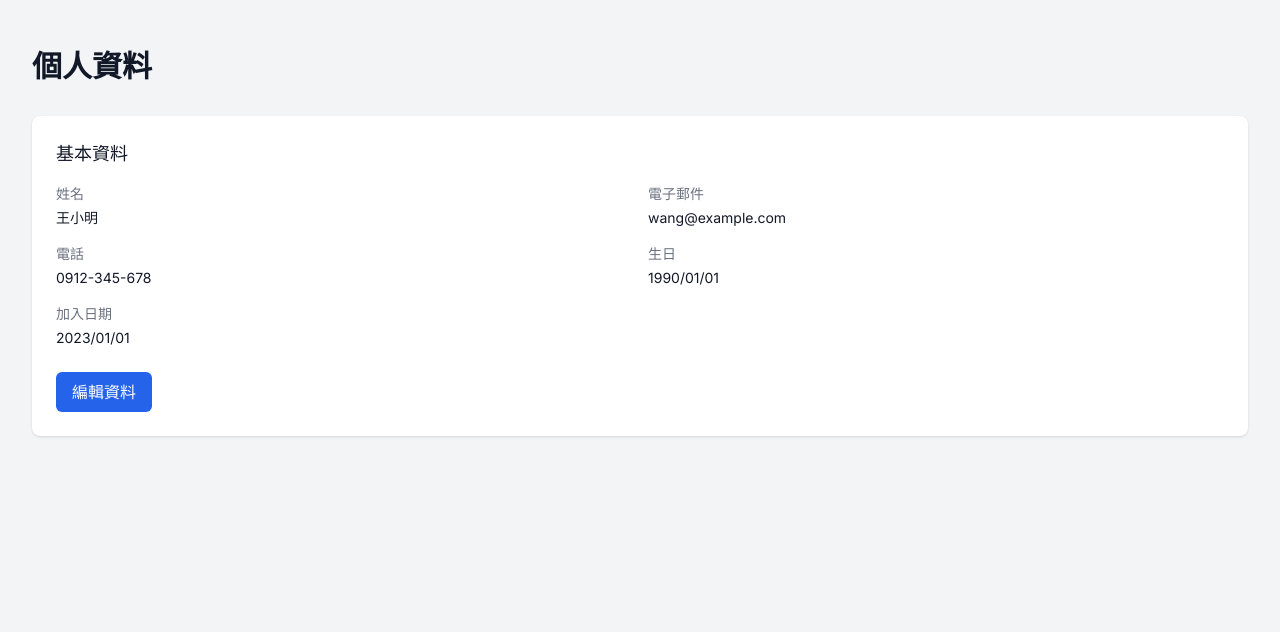
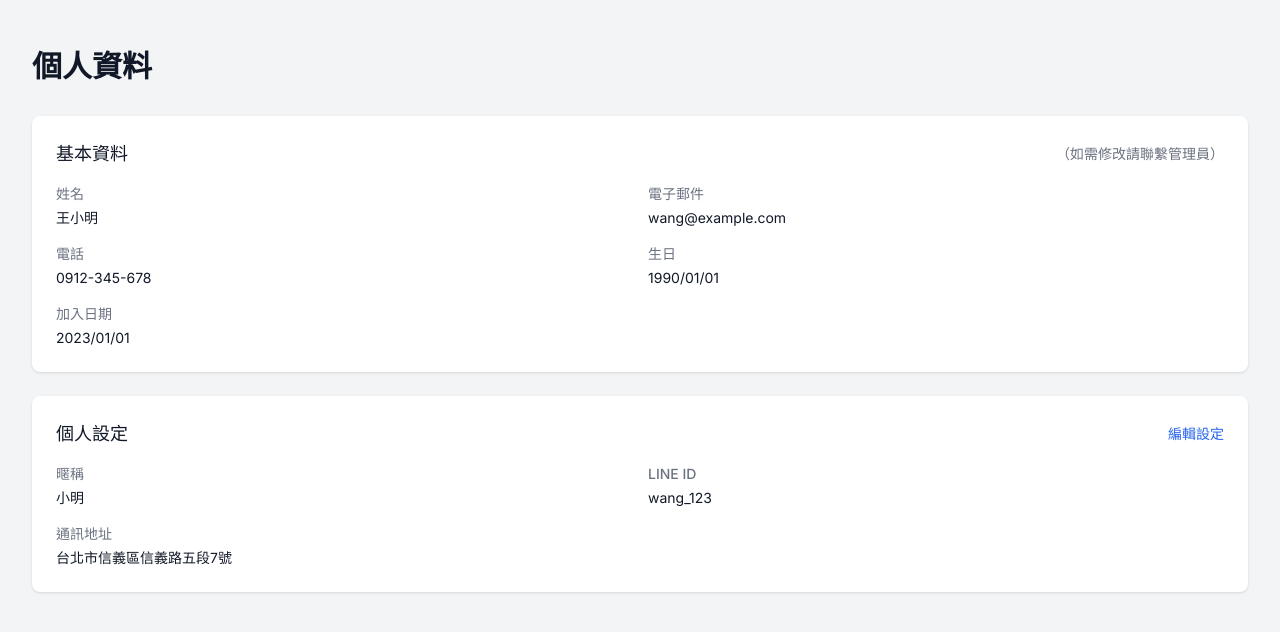
Before and after one commit to yyami731117tw/sum-crm, a Next.js app: page /profile in a window 1280 px wide. Shown: the top 632 px of the page. Built offline with nearby package versions, Linux system fonts and the light colour scheme.

Commit message:
feat: 新增個人資料可編輯欄位

```diff
--- a/pages/profile.tsx
+++ b/pages/profile.tsx
@@ -5,22 +5,39 @@ import { useEffect, useState } from 'react'
 import { useRouter } from 'next/router'
 
 interface UserProfile {
+  // 基本資料（不可編輯）
   name: string
   email: string
   phone: string
   birthday: string
   joinDate: string
+  // 個人設定（可編輯）
+  nickname: string
+  lineId: string
+  address: string
 }
 
 const ProfilePage: NextPage = () => {
   const { user, loading } = useAuth()
   const router = useRouter()
   const [profile, setProfile] = useState<UserProfile>({
+    // 基本資料
     name: '王小明',
     email: 'wang@example.com',
     phone: '0912-345-678',
     birthday: '1990/01/01',
-    joinDate: '2023/01/01'
+    joinDate: '2023/01/01',
+    // 個人設定
+    nickname: '小明',
+    lineId: 'wang_123',
+    address: '台北市信義區信義路五段7號'
+  })
+
+  const [isEditing, setIsEditing] = useState(false)
+  const [editForm, setEditForm] = useState({
+    nickname: profile.nickname,
+    lineId: profile.lineId,
+    address: profile.address
   })
 
   useEffect(() => {
@@ -28,6 +45,18 @@ const ProfilePage: NextPage = () => {
       router.push('/login')
     }
   }, [loading, user, router])
+
+  const handleSubmit = async (e: React.FormEvent) => {
+    e.preventDefault()
+    // TODO: 實作更新個人設定的 API 調用
+    setProfile(prev => ({
+      ...prev,
+      nickname: editForm.nickname,
+      lineId: editForm.lineId,
+      address: editForm.address
+    }))
+    setIsEditing(false)
+  }
 
   if (loading) {
     return (
@@ -51,9 +80,13 @@ const ProfilePage: NextPage = () => {
           <div className="px-4 py-6 sm:px-0">
             <h1 className="text-3xl font-bold text-gray-900 mb-8">個人資料</h1>
 
-            <div className="bg-white shadow rounded-lg">
+            {/* 基本資料（不可編輯） */}
+            <div className="bg-white shadow rounded-lg mb-6">
               <div className="px-4 py-5 sm:p-6">
-                <h2 className="text-lg font-medium text-gray-900 mb-4">基本資料</h2>
+                <div className="flex justify-between items-center mb-4">
+                  <h2 className="text-lg font-medium text-gray-900">基本資料</h2>
+                  <span className="text-sm text-gray-500">（如需修改請聯繫管理員）</span>
+                </div>
                 <div className="grid grid-cols-1 gap-4 sm:grid-cols-2">
                   <div>
                     <label className="block text-sm font-medium text-gray-500">姓名</label>
@@ -76,11 +109,94 @@ const ProfilePage: NextPage = () => {
                     <p className="mt-1 text-sm text-gray-900">{profile.joinDate}</p>
                   </div>
                 </div>
-                <div className="mt-6">
-                  <button className="bg-blue-600 text-white px-4 py-2 rounded-md hover:bg-blue-700">
-                    編輯資料
-                  </button>
+              </div>
+            </div>
+
+            {/* 個人設定（可編輯） */}
+            <div className="bg-white shadow rounded-lg">
+              <div className="px-4 py-5 sm:p-6">
+                <div className="flex justify-between items-center mb-4">
+                  <h2 className="text-lg font-medium text-gray-900">個人設定</h2>
+                  {!isEditing && (
+                    <button
+                      onClick={() => setIsEditing(true)}
+                      className="text-blue-600 hover:text-blue-700 text-sm font-medium"
+                    >
+                      編輯設定
+                    </button>
+                  )}
                 </div>
+
+                {isEditing ? (
+                  <form onSubmit={handleSubmit}>
+                    <div className="grid grid-cols-1 gap-4 sm:grid-cols-2">
+                      <div>
+                        <label className="block text-sm font-medium text-gray-700">暱稱</label>
+                        <input
+                          type="text"
+                          value={editForm.nickname}
+                          onChange={(e) => setEditForm({ ...editForm, nickname: e.target.value })}
+                          className="mt-1 block w-full border border-gray-300 rounded-md shadow-sm py-2 px-3 focus:outline-none focus:ring-blue-500 focus:border-blue-500 sm:text-sm"
+                        />
+                      </div>
+                      <div>
+                        <label className="block text-sm font-medium text-gray-700">LINE ID</label>
+                        <input
+                          type="text"
+                          value={editForm.lineId}
+                          onChange={(e) => setEditForm({ ...editForm, lineId: e.target.value })}
+                          className="mt-1 block w-full border border-gray-300 rounded-md shadow-sm py-2 px-3 focus:outline-none focus:ring-blue-500 focus:border-blue-500 sm:text-sm"
+                        />
+                      </div>
+                      <div className="sm:col-span-2">
+                        <label className="block text-sm font-medium text-gray-700">通訊地址</label>
+                        <input
+                          type="text"
+                          value={editForm.address}
+                          onChange={(e) => setEditForm({ ...editForm, address: e.target.value })}
+                          className="mt-1 block w-full border border-gray-300 rounded-md shadow-sm py-2 px-3 focus:outline-none focus:ring-blue-500 focus:border-blue-500 sm:text-sm"
+                        />
+                      </div>
+                    </div>
+                    <div className="mt-4 flex justify-end space-x-3">
+                      <button
+                        type="button"
+                        onClick={() => {
+                          setIsEditing(false)
+                          setEditForm({
+                            nickname: profile.nickname,
+                            lineId: profile.lineId,
+                            address: profile.address
+                          })
+                        }}
+                        className="bg-white py-2 px-4 border border-gray-300 rounded-md shadow-sm text-sm font-medium text-gray-700 hover:bg-gray-50 focus:outline-none focus:ring-2 focus:ring-offset-2 focus:ring-blue-500"
+                      >
+                        取消
+                      </button>
+                      <button
+                        type="submit"
+                        className="bg-blue-600 py-2 px-4 border border-transparent rounded-md shadow-sm text-sm font-medium text-white hover:bg-blue-700 focus:outline-none focus:ring-2 focus:ring-offset-2 focus:ring-blue-500"
+                      >
+                        儲存
+                      </button>
+                    </div>
+                  </form>
+                ) : (
+                  <div className="grid grid-cols-1 gap-4 sm:grid-cols-2">
+                    <div>
+                      <label className="block text-sm font-medium text-gray-500">暱稱</label>
+                      <p className="mt-1 text-sm text-gray-900">{profile.nickname}</p>
+                    </div>
+                    <div>
+                      <label className="block text-sm font-medium text-gray-500">LINE ID</label>
+                      <p className="mt-1 text-sm text-gray-900">{profile.lineId}</p>
+                    </div>
+                    <div className="sm:col-span-2">
+                      <label className="block text-sm font-medium text-gray-500">通訊地址</label>
+                      <p className="mt-1 text-sm text-gray-900">{profile.address}</p>
+                    </div>
+                  </div>
+                )}
               </div>
             </div>
           </div>
```
